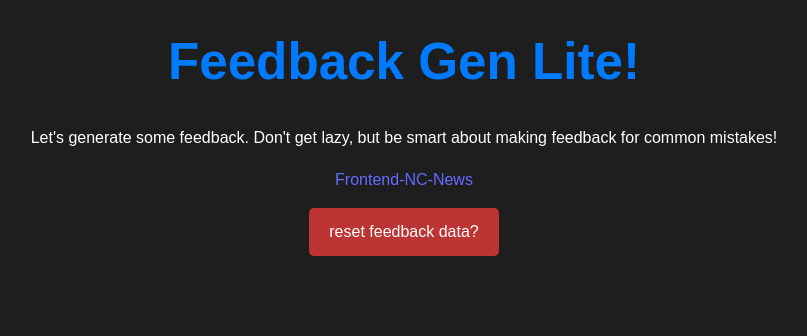
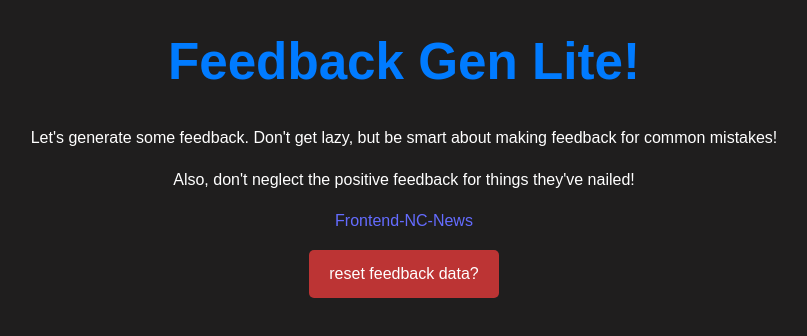
Before and after one commit to Slyose/feedback-generator-lite, a React (Vite) app: page / in a window 1280 px wide. Shown: the top 336 px of the page, without its empty margins (236-1043 px from the left). Built offline with nearby package versions, Linux system fonts and the light colour scheme; the HTML template or start-up script is replaced by a standard one.

Commit message:
tweak home page greeting text

```diff
--- a/src/components/Home/Home.jsx
+++ b/src/components/Home/Home.jsx
@@ -30,13 +30,16 @@ export default function Home(props) {
         Let's generate some feedback. Don't get lazy, but be smart about making
         feedback for common mistakes!
       </p>
+      <p>
+        Also, don't neglect the positive feedback for things they've nailed!
+      </p>
       {feedbackData.sprints.map((sprint) => (
         <p key={sprint.id}>
           <Link to={`/sprint/${sprint.id}`}>{sprint.id}</Link>
         </p>
       ))}
       <button
-      className="deletionButton"
+        className="deletionButton"
         onClick={() => {
           handleClick();
         }}
```
